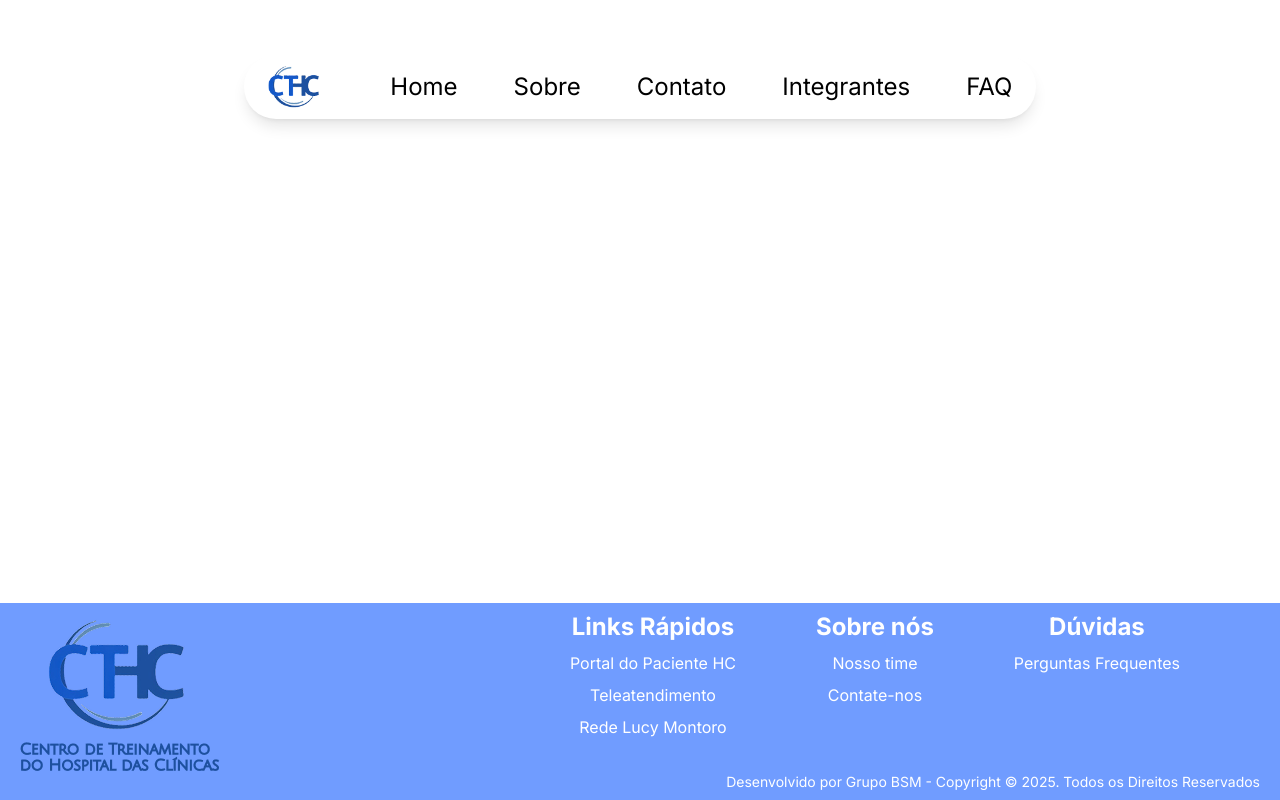
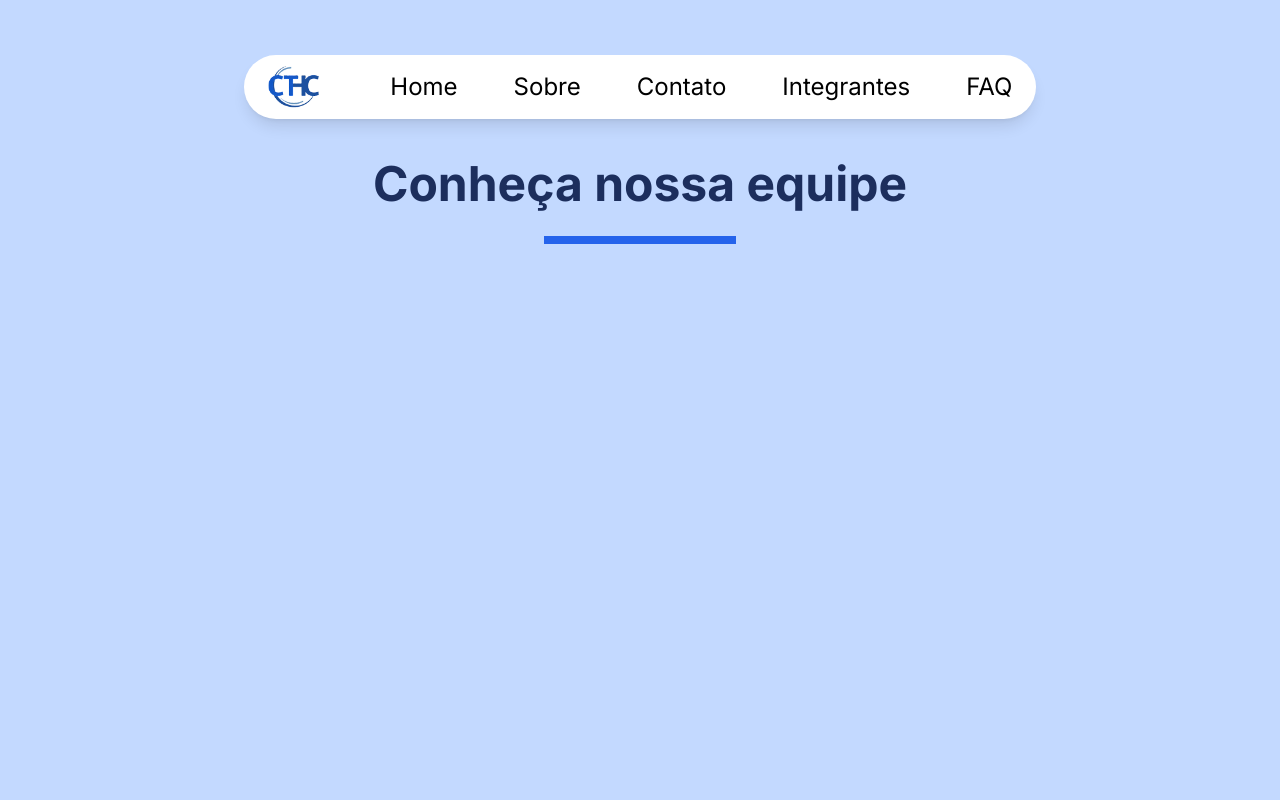
Before and after one commit to BSM-Challenge/ct-hc, a React (Vite) app: page /integrantes in a window 1280 px wide. Shown: the top 800 px of the page. Built offline with nearby package versions, Linux system fonts and the light colour scheme; a web font is replaced by a local one.

Commit message:
Adicionado o título da página e colocado a sua borda

```diff
--- a/src/routes/Integrantes/index.tsx
+++ b/src/routes/Integrantes/index.tsx
@@ -1,7 +1,14 @@
 export default function Integrantes() {
     return (
-        <div>
-
-        </div>
+        <main className="pt-40 bg-[var(--light-blue)]">
+            <section className="min-h-screen">
+                <div className="flex flex-col items-center">
+                    <h1 className="text-5xl font-bold text-[var(--dark-blue-title)]">
+                        Conheça nossa equipe
+                    </h1>
+                    <div className="w-48 h-2 bg-[var(--color-blue)] mt-7 "></div>
+                </div>
+            </section>
+        </main>
     )
 }
```
